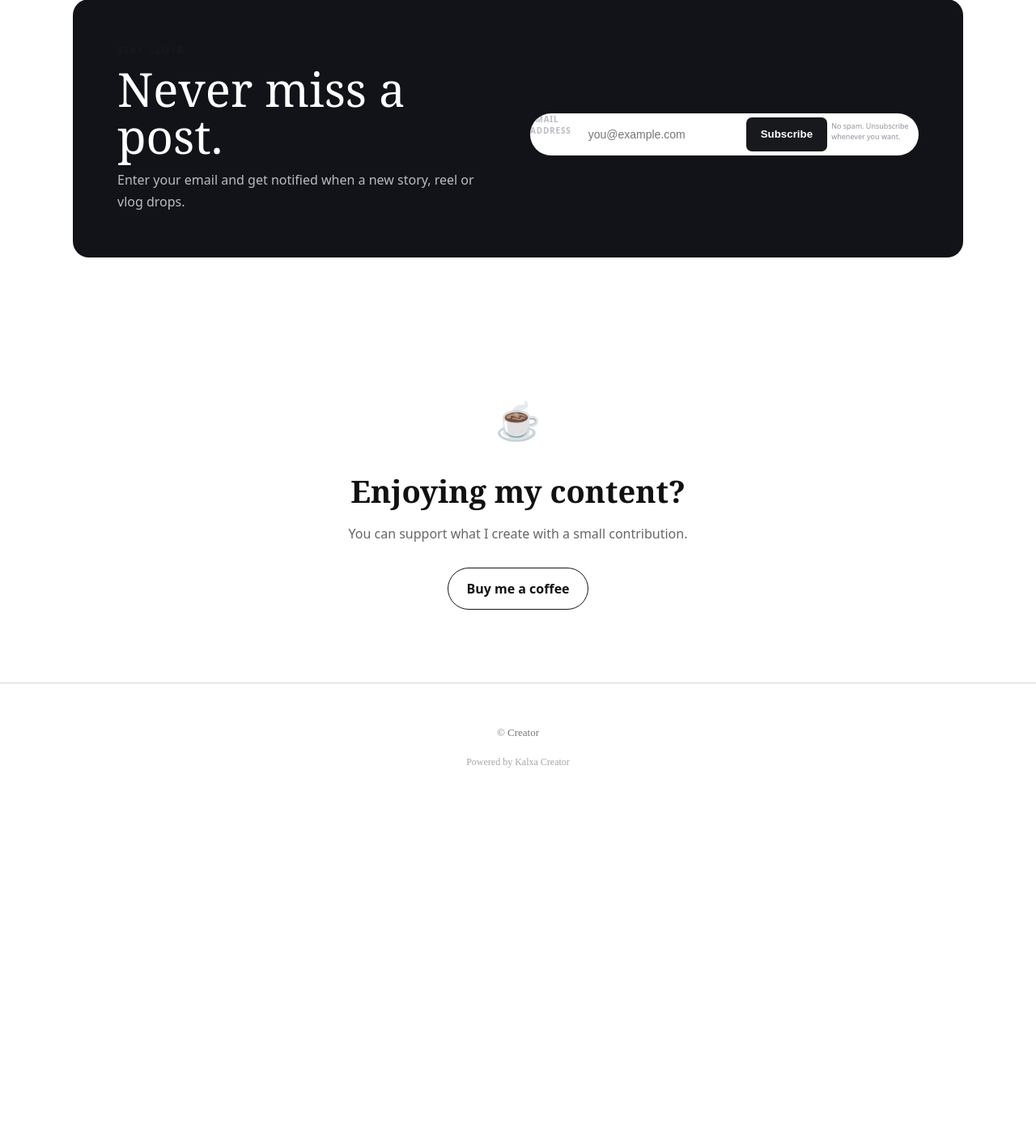
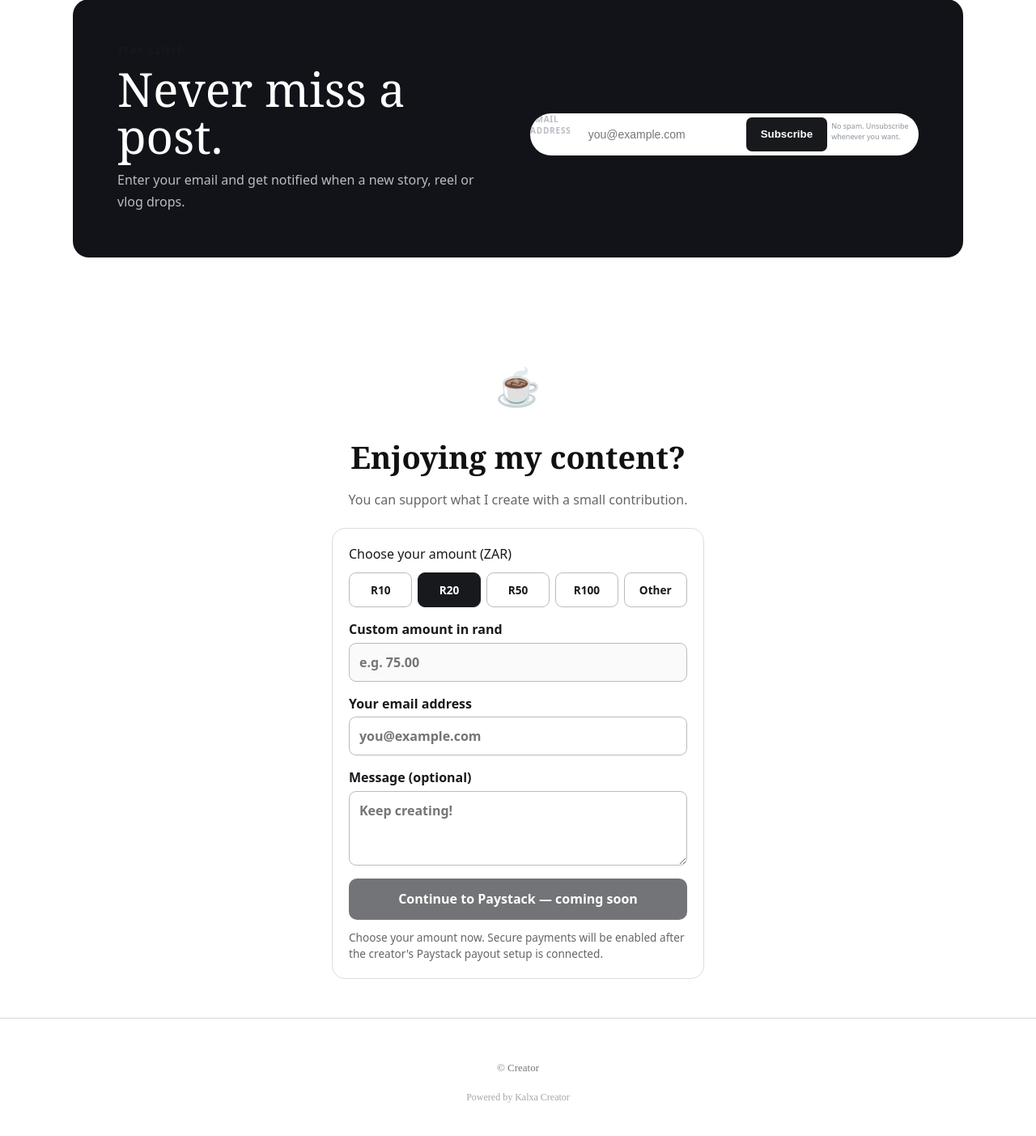
Before and after one commit to LasieHlongwane/blogi, a Flask app: template templates/public/home.html in a window 1280 px wide. Shown: the part 3561-4964 px from the top of the page at 81% size. Before the commit the page ends 4509 px from the top, so only its background shows below. Run offline with Flask 3, Linux system fonts and the light colour scheme; the template is opened without the code that fills it: values that come from a table or form of the project are taken from there, others are empty; data comes from the database, SQL or seed files in the repository; some libraries are stand-ins or nearby versions.

Commit message:
Update home.html

```diff
--- a/templates/public/home.html
+++ b/templates/public/home.html
@@ -4,7 +4,7 @@
 {% include "public/includes/branding_head.html" %}
 <div class="creator-site creator-public-home" data-creator-theme="{{ site_brand.theme if site_brand else 'light' }}" data-creator-font="{{ site_brand.font_family if site_brand else 'system' }}">
 <style>
-.creator-site { background:var(--creator-background,inherit); color:var(--creator-text,inherit); }
+.creator-site {background:var(--creator-background,inherit);color:var(--creator-text,inherit)}
 .creator-site[data-creator-font="serif"] {font-family:Georgia,'Times New Roman',serif}
 .creator-site[data-creator-font="mono"] {font-family:Consolas,monospace}
 .creator-site[data-creator-font="sans"] {font-family:Arial,Helvetica,sans-serif}
@@ -18,6 +18,20 @@
 .creator-site .creator-brand-identity p {margin:.25rem 0 0}
 .creator-site .creator-brand-footer {padding:2rem 1.25rem;text-align:center}
 .creator-site .creator-brand-footer p {margin:.3rem 0}
+.creator-site .support-section {padding:3rem 1.25rem;text-align:center}
+.creator-site .coffee-form {max-width:460px;margin:1.5rem auto 0;text-align:left;background:var(--creator-background,#fff);border:1px solid #ddd;border-radius:16px;padding:1.25rem;color:var(--creator-text,#17191d)}
+.creator-site .coffee-amounts {display:grid;grid-template-columns:repeat(5,minmax(0,1fr));gap:.4rem;margin:.7rem 0 1rem}
+.creator-site .coffee-amounts label {cursor:pointer}
+.creator-site .coffee-amounts input {position:absolute;opacity:0;width:1px;height:1px}
+.creator-site .coffee-amounts span {display:block;border:1px solid #bbb;border-radius:9px;padding:.7rem .2rem;text-align:center;font-size:.85rem;font-weight:700}
+.creator-site .coffee-amounts input:checked+span {background:var(--creator-primary,#17191d);color:#fff;border-color:var(--creator-primary,#17191d)}
+.creator-site .coffee-amounts input:focus-visible+span {outline:3px solid var(--creator-accent,#f4b942);outline-offset:2px}
+.creator-site .coffee-form .coffee-field {display:block;margin:1rem 0;font-weight:600}
+.creator-site .coffee-form .coffee-field input,.creator-site .coffee-form .coffee-field textarea {display:block;width:100%;margin-top:.35rem;border:1px solid #bbb;border-radius:9px;padding:.75rem;font:inherit;box-sizing:border-box}
+.creator-site .coffee-form .coffee-submit {display:block;width:100%;border:0;border-radius:10px;padding:.9rem 1rem;background:var(--creator-primary,#17191d);color:#fff;font:inherit;font-weight:700}
+.creator-site .coffee-form .coffee-submit:disabled {opacity:.6;cursor:not-allowed}
+.creator-site .coffee-form .coffee-note {font-size:.85rem;margin:.75rem 0 0;line-height:1.5}
+@media(max-width:420px){.creator-site .coffee-amounts {grid-template-columns:repeat(3,minmax(0,1fr))}}
 </style>
 {% include "public/includes/branding_header.html" %}
 <section class="creator-hero">
@@ -86,10 +100,7 @@
     <div class="empty-content"><strong>The story starts here.</strong><p>New stories, reels and vlogs will appear here.</p></div>
   {% endif %}
 </section>
-<section
-    class="exclusive-section"
-    id="exclusive"
->
+<section class="exclusive-section" id="exclusive">
   <div class="exclusive-inner">
     <span class="exclusive-label">🔒 EXCLUSIVE</span><h2>Come a little closer.</h2>
     <p>Watch exclusive vlogs, behind-the-scenes moments and content I only share with my members.</p>
@@ -111,7 +122,49 @@
     <small>No spam. Unsubscribe whenever you want.</small>
   </form>
 </section>
-<section class="support-section"><span class="support-icon">☕</span><h2>Enjoying my content?</h2><p>You can support what I create with a small contribution.</p><a href="#">Buy me a coffee</a></section>
+<section class="support-section" id="support">
+  <span class="support-icon">☕</span>
+  <h2>Enjoying my content?</h2>
+  <p>You can support what I create with a small contribution.</p>
+  <form class="coffee-form" id="coffee-form">
+    <label id="coffee-amount-label">Choose your amount (ZAR)</label>
+    <div class="coffee-amounts" role="group" aria-labelledby="coffee-amount-label">
+      {% for value in [10, 20, 50, 100] %}
+        <label><input type="radio" name="amount_choice" value="{{ value }}" {% if value == 20 %}checked{% endif %}><span>R{{ value }}</span></label>
+      {% endfor %}
+      <label><input type="radio" name="amount_choice" value="custom"><span>Other</span></label>
+    </div>
+    <label class="coffee-field" id="custom-amount-field" hidden>Custom amount in rand
+      <input id="coffee-custom-amount" name="custom_amount" type="number" min="5" max="10000" step="0.01" inputmode="decimal" placeholder="e.g. 75.00" disabled>
+    </label>
+    <label class="coffee-field">Your email address
+      <input type="email" name="supporter_email" maxlength="255" autocomplete="email" placeholder="you@example.com" required>
+    </label>
+    <label class="coffee-field">Message (optional)
+      <textarea name="supporter_message" maxlength="500" rows="3" placeholder="Keep creating! "></textarea>
+    </label>
+    <div aria-hidden="true" style="position:absolute;left:-10000px"><label>Website<input type="text" name="website" tabindex="-1" autocomplete="off"></label></div>
+    <button type="submit" class="coffee-submit" disabled title="Paystack checkout is not yet connected">Continue to Paystack — coming soon</button>
+    <p class="coffee-note" role="status">Choose your amount now. Secure payments will be enabled after the creator's Paystack payout setup is connected.</p>
+  </form>
+</section>
+<script>
+(function () {
+  const form = document.getElementById('coffee-form');
+  if (!form) return;
+  const customField = document.getElementById('custom-amount-field');
+  const customInput = document.getElementById('coffee-custom-amount');
+  const update = () => {
+    const selected = form.querySelector('input[name="amount_choice"]:checked');
+    const isCustom = selected && selected.value === 'custom';
+    customField.hidden = !isCustom;
+    customInput.disabled = !isCustom;
+    customInput.required = Boolean(isCustom);
+  };
+  form.querySelectorAll('input[name="amount_choice"]').forEach(input => input.addEventListener('change', update));
+  update();
+})();
+</script>
 {% include "public/includes/branding_footer.html" %}
 </div>
 {% endblock %}
```
